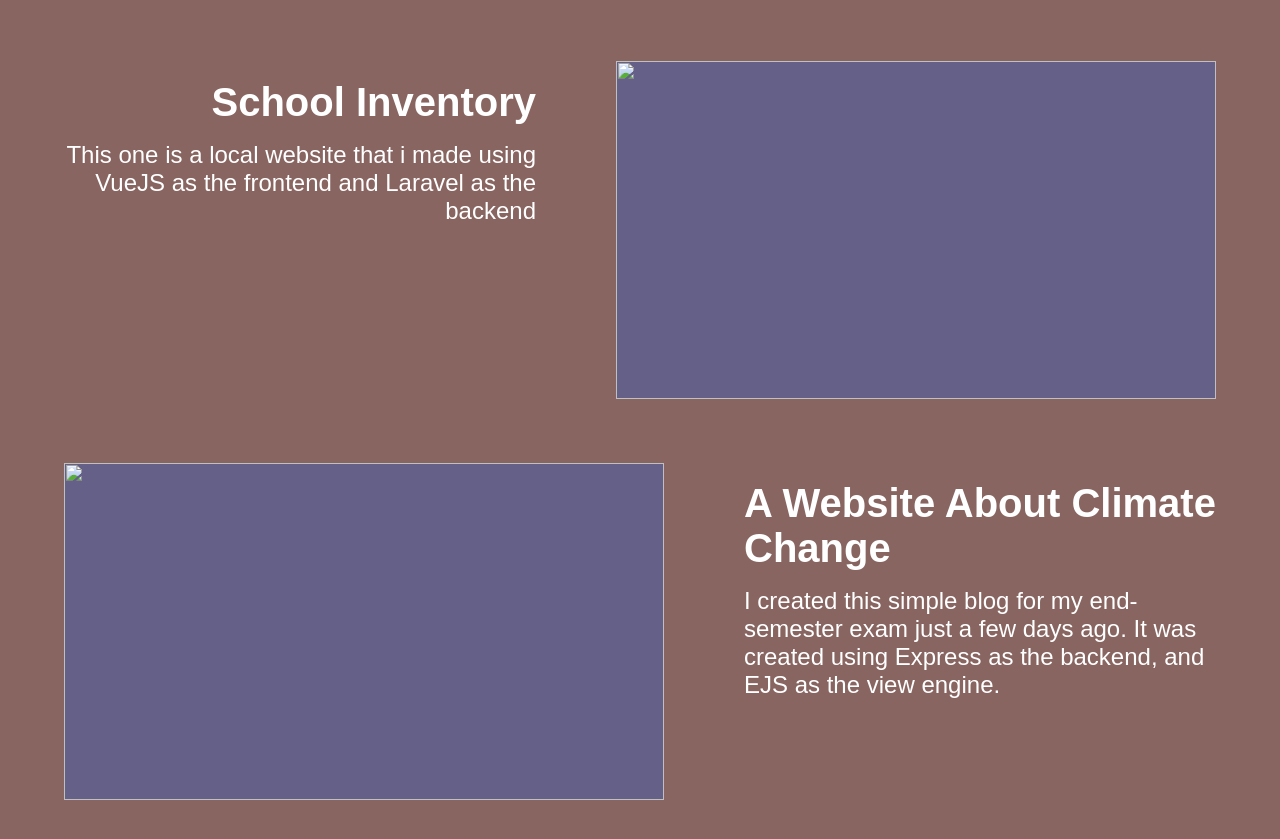
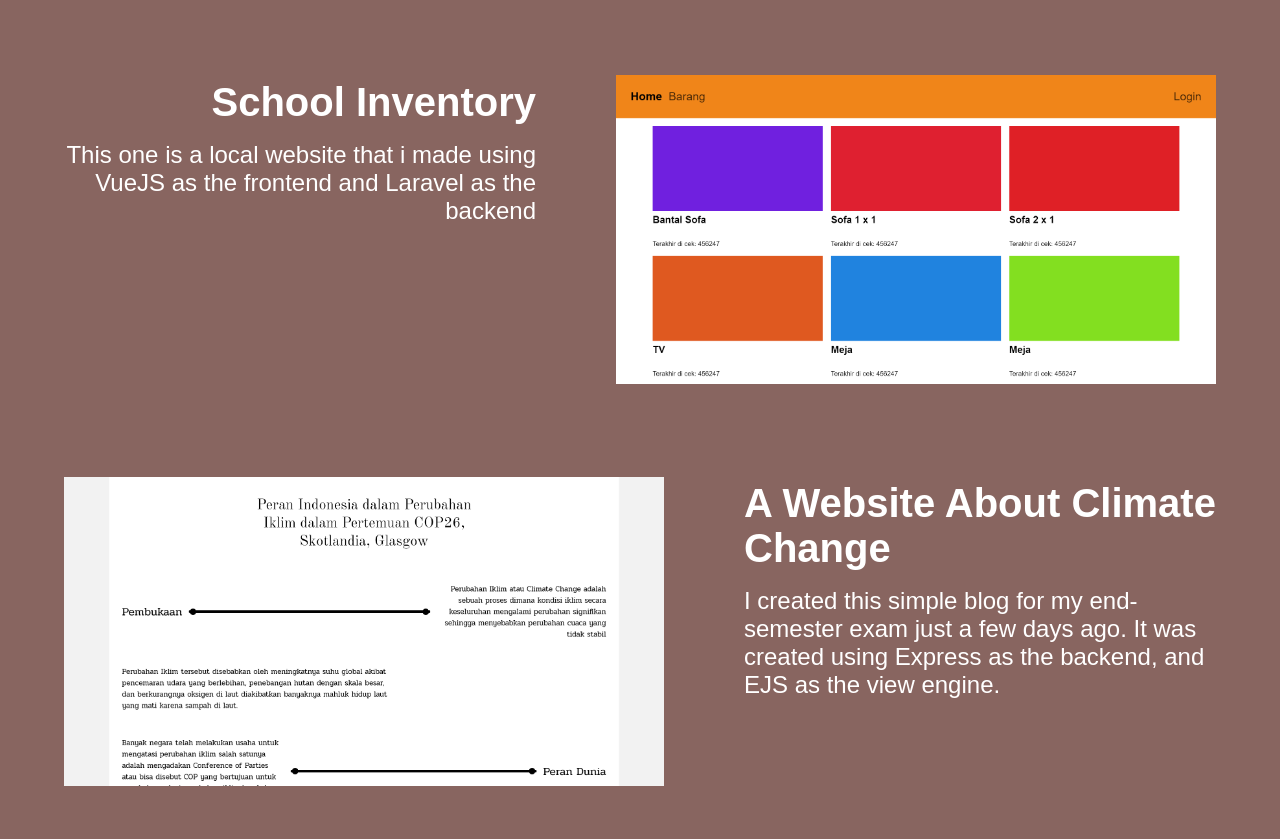
Before and after one commit to OctaviusFarrel/portfolio-website, a plain HTML site: page index.html in a window 1280 px wide. Shown: the part 5198-6037 px from the top of the page. Drawn offline with Linux system fonts and the light colour scheme; a web font is replaced by a local one.

Commit message:
feat(Image)[OF]: Adding School Inventory image and Climate Change image

```diff
--- a/index.html
+++ b/index.html
@@ -76,14 +76,14 @@
             </span>
         </a>
         <a class="projects-card">
-            <img src="">
+            <img src="images/inventaris_sekolah_image.png">
             <span>
                 <h3>School Inventory</h3>
                 <p>This one is a local website that i made using VueJS as the frontend and Laravel as the backend</p>
             </span>
         </a>
         <a class="projects-card" href="https://octavius-farrel-pas-ppkn.herokuapp.com">
-            <img src="">
+            <img src="images/pas_ppkn_image.png">
             <span>
                 <h3>A Website About Climate Change</h3>
                 <p>I created this simple blog for my end-semester exam just a few days ago. It was created using Express as the backend, and EJS as the view engine.</p>
```
Also changed, not shown: images/inventaris_sekolah_image.png (added), images/pas_ppkn_image.png (added).
